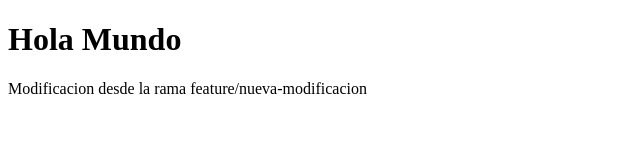
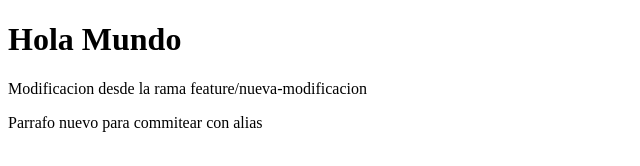
Before and after one commit to CristianJurado/Ejercicio_GIT2, a plain HTML site: page index.html in a window 1280 px wide. Shown: the whole page, without its empty margins (0-640 px from the left). Drawn offline with Linux system fonts and the light colour scheme.

Commit message:
Commit con alias

```diff
--- a/index.html
+++ b/index.html
@@ -8,5 +8,6 @@
 <body>
     <h1>Hola Mundo</h1>
     <p>Modificacion desde la rama feature/nueva-modificacion</p>
+    <p>Parrafo nuevo para commitear con alias</p>
 </body>
 </html>
```
